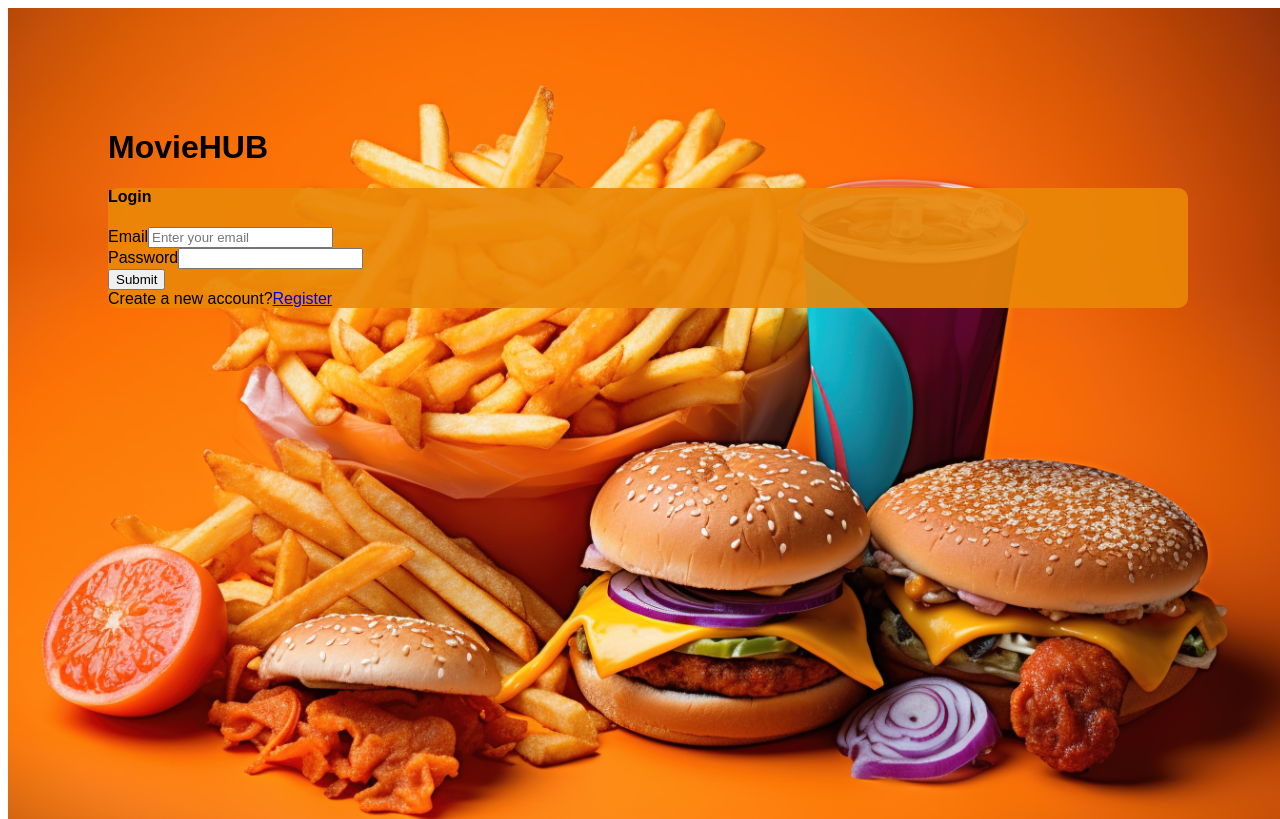
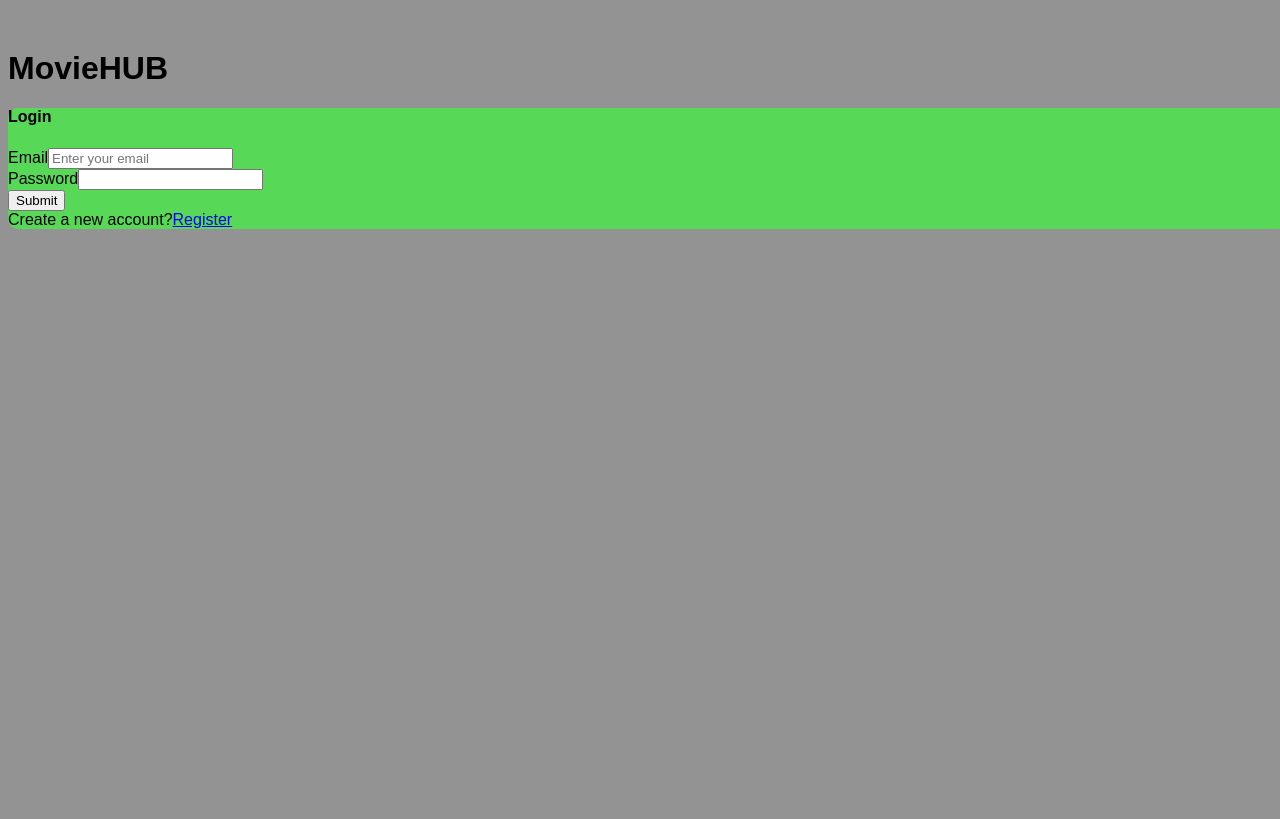
Before and after one commit to Sidiq2002/MovieHUB, a React (Vite) app: page /login in a window 1280 px wide. Shown: the top 819 px of the page. Built offline with nearby package versions, Linux system fonts and the light colour scheme; a web font is replaced by a local one.

Commit message:
first commit

```diff
--- a/src/Components/Register.jsx
+++ b/src/Components/Register.jsx
@@ -21,7 +21,7 @@ export const Register = () => {
       <div className="container d-flex justify-content-center align-items-center">
         <div className="login-form">
           <form
-            className="py-4 px-5 forms-mv"
+            className="py-4 px-2 forms-mv"
             onSubmit={handleSubmit}
           >
             <h4 className="text-center border-bottom border-dark">Register</h4>
--- a/src/Components/form.css
+++ b/src/Components/form.css
@@ -1,16 +1,10 @@
-.login-form {
-  background: url(../assets/fr-bg.jpg);
-  height: 100vh;
-  background-size: cover;
-  background-position: center;
-  background-repeat: no-repeat;
-  background-attachment: fixed;
-  padding: 100px;
+.login-form h1 {
+  margin-top: 50px;
 }
-.forms-mv{
-    background: rgba(235, 136, 7, 0.911);
-    border-radius: 10px;
+.forms-mv {
+  background:rgba(67, 240, 67,0.75);
+  border-radius: 10px;
 }
-body{
-    padding: 0px ;
+body {
+  padding: 0px;
 }
--- a/src/index.css
+++ b/src/index.css
@@ -7,13 +7,9 @@ body {
   padding-top: 60px;
   height: 100vh;
   width: 100%;
-  background-color: #ffff;
+  background-color: rgba(112, 112, 112,0.75);
 }
-/* .img-1 {
-  width: 100%;
-  height: 25rem;
-  object-fit: cover;
-} */
+
 .text-overflow-1 {
   display: -webkit-box;
   -webkit-line-clamp: 1;
```
